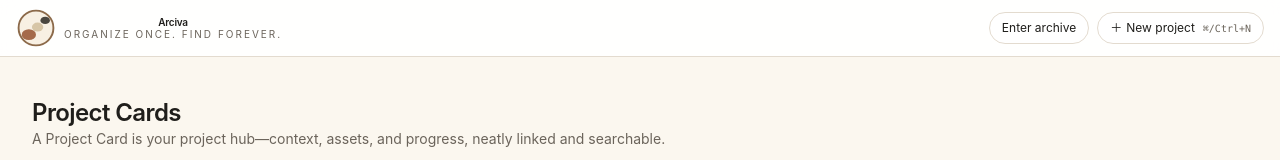
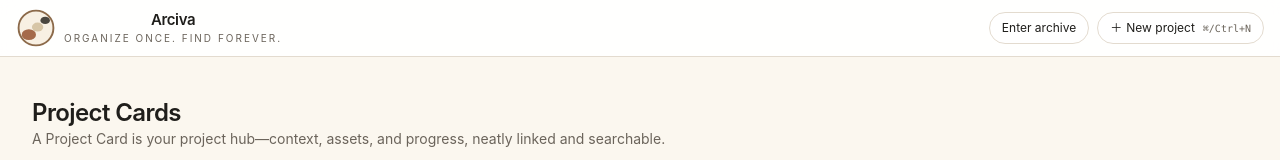
Before and after one commit to JoMe92/arciva, a React (Vite) app in the folder frontend/: page / in a window 1280 px wide. Shown: the top 160 px of the page. Built offline with nearby package versions, Linux system fonts and the light colour scheme; no server answers.

Commit message:
Revert "style(workspace): refine detail view strip height and header spacing"
This reverts commit 274d1b97b02a6418c599be7afd6da0dd7a7b6a58.

```diff
--- a/frontend/src/components/StoneTrailLogo.tsx
+++ b/frontend/src/components/StoneTrailLogo.tsx
@@ -65,7 +65,7 @@ export function StoneTrailLogo({
         <StoneTrailIcon size={size} title={`${title} logo`} />
       </span>
       {showLabel ? (
-        <span className="stone-trail-logo__label flex flex-col gap-0.1 text-[10px] tracking-tight leading-tight" aria-hidden>
+        <span className="stone-trail-logo__label flex flex-col gap-0.5 text-[15px] tracking-tight leading-tight" aria-hidden>
           <span className="font-semibold">{title}</span>
           {slogan ? (
             <span className="stone-trail-logo__slogan text-[10px] font-normal uppercase tracking-[0.2em] leading-tight text-[var(--text-muted,#6B645B)]">
--- a/frontend/src/features/workspace/components.tsx
+++ b/frontend/src/features/workspace/components.tsx
@@ -249,10 +249,10 @@ export function TopBar({
   return (
     <header className="sticky top-0 z-40 border-b border-[var(--border,#E1D3B9)] bg-[var(--surface,#FFFFFF)]/95 backdrop-blur">
       <div
-        className="mx-auto grid h-16 max-w-9xl items-center gap-[var(--s-3)] px-3 sm:px-4 lg:px-6"
+        className="mx-auto grid h-16 max-w-7xl items-center gap-[var(--s-3)] px-4 sm:px-6 lg:px-8"
         style={{ gridTemplateColumns: 'auto 1fr auto' }}
       >
-        <div className="flex min-w-0 items-center gap-2 justify-self-start">
+        <div className="flex min-w-0 items-center gap-3">
           <StoneTrailLogo className="hidden lg:inline-flex shrink-0" showLabel={false} mode={mode} onToggleTheme={toggle} />
           <button
             type="button"
@@ -273,7 +273,7 @@ export function TopBar({
           </nav>
         </div>
 
-        <div className="flex min-w-0 flex-col items-center text-center justify-self-center">
+        <div className="flex flex-1 flex-col items-center text-center">
           {editing ? (
             <div className="flex items-center gap-2">
               <input
```
Also changed, not shown: 1 other file (tests, documents, lock files or other folders).
